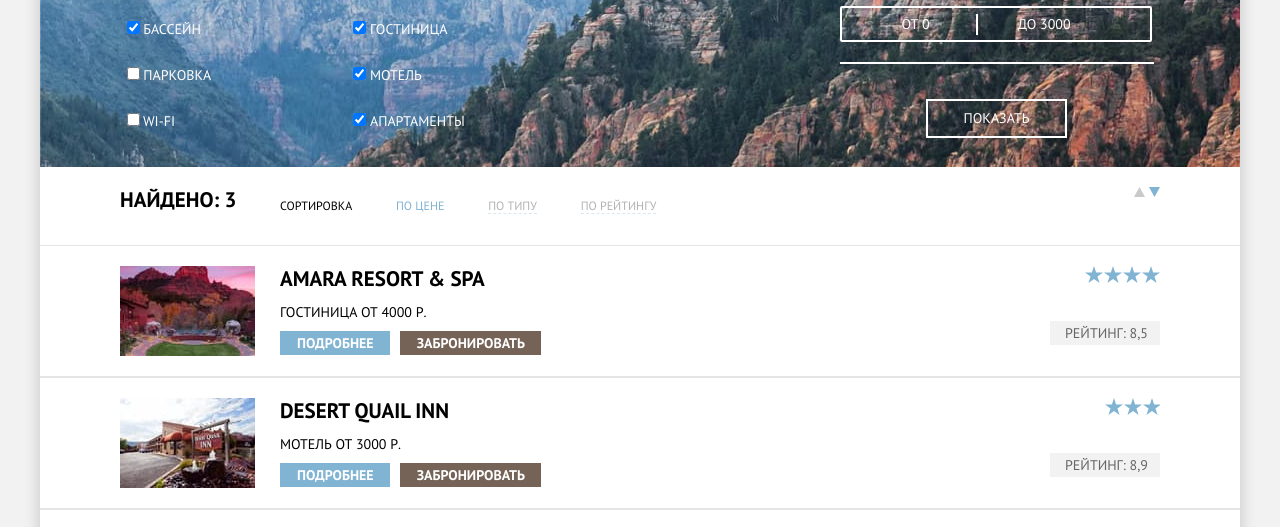
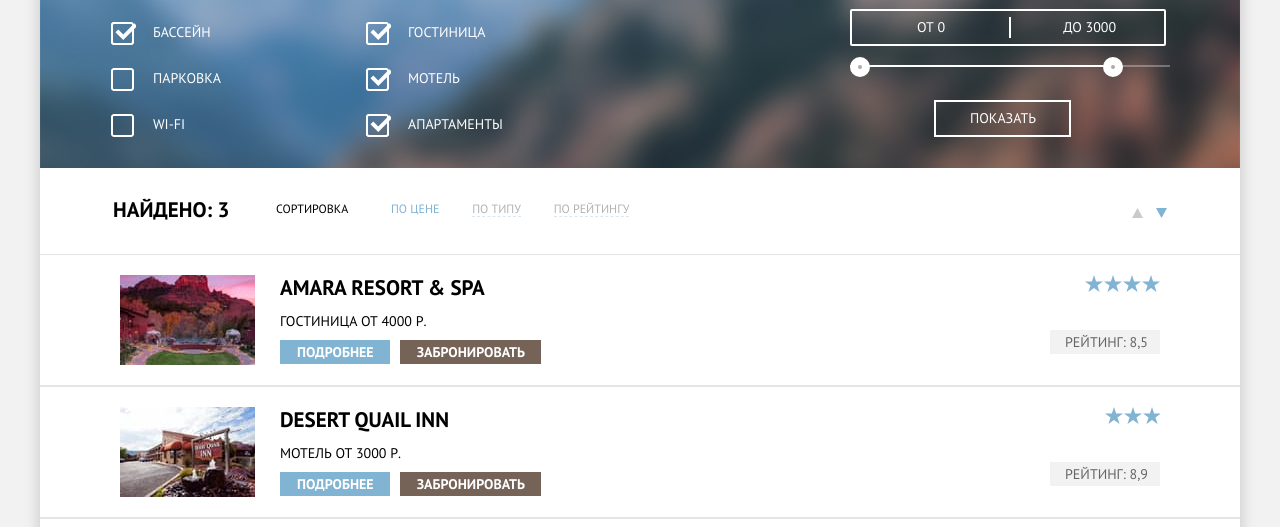
Before and after one commit to kterehov/1718947-sedona-30, a plain HTML site: page catalog.html in a window 1280 px wide. Shown: the part 106-633 px from the top of the page. Drawn offline with Linux system fonts and the light colour scheme.

Commit message:
Catalog style

```diff
--- a/catalog.html
+++ b/catalog.html
@@ -12,7 +12,7 @@
   <link href="css/normalize.css" rel="stylesheet">
   <link href="css/style.css" rel="stylesheet">
 </head>
-<body>
+<body class="page-body">
 <div class="wrap">
   <header class="main-header">
     <nav class="main-nav">
@@ -30,23 +30,26 @@
     </nav>
   </header>
   <main class="main-promo">
-    <h1 class="header-hidden">Седона поиск гостиниц</h1>
+    <h1 class="visually-hidden">Седона поиск гостиниц</h1>
     <section class="filter-wrap">
-      <h2 class="header-hidden">Фильтр товаров</h2>
+      <h2 class="visually-hidden">Фильтр товаров</h2>
       <form method="get" class="grid filter-form" action="https://echo.htmlacademy.ru">
         <fieldset class="form-infrastructure">
           <legend>Инфраструктура:</legend>
           <ul class="form-list">
             <li class="form-item">
-              <input class="filter-input-checkbox" type="checkbox" name="props[1][]" id="filter-props-1-1" checked>
+              <input class="visually-hidden filter-input-checkbox" type="checkbox" name="props[1][]"
+                     id="filter-props-1-1" checked>
               <label for="filter-props-1-1">Бассейн</label>
             </li>
             <li class="form-item">
-              <input class="filter-input-checkbox" type="checkbox" name="props[1][]" id="filter-props-1-2">
+              <input class="visually-hidden filter-input-checkbox" type="checkbox" name="props[1][]"
+                     id="filter-props-1-2">
               <label for="filter-props-1-2">Парковка</label>
             </li>
             <li class="form-item">
-              <input class="filter-input-checkbox" type="checkbox" name="props[1][]" id="filter-props-1-3">
+              <input class="visually-hidden filter-input-checkbox" type="checkbox" name="props[1][]"
+                     id="filter-props-1-3">
               <label for="filter-props-1-3">Wi-Fi</label>
             </li>
           </ul>
@@ -55,15 +58,18 @@
           <legend>Тип жилья:</legend>
           <ul class="form-list">
             <li class="form-item">
-              <input class="filter-input-checkbox" type="checkbox" name="props[2][]" id="filter-props-2-1" checked>
+              <input class="filter-input-checkbox visually-hidden" type="checkbox" name="props[2][]"
+                     id="filter-props-2-1" checked>
               <label for="filter-props-2-1">Гостиница</label>
             </li>
             <li class="form-item">
-              <input class="filter-input-checkbox" type="checkbox" name="props[2][]" id="filter-props-2-2" checked>
+              <input class="filter-input-checkbox visually-hidden" type="checkbox" name="props[2][]"
+                     id="filter-props-2-2" checked>
               <label for="filter-props-2-2">Мотель</label>
             </li>
             <li class="form-item">
-              <input class="filter-input-checkbox" type="checkbox" name="props[2][]" id="filter-props-2-3" checked>
+              <input class="filter-input-checkbox visually-hidden" type="checkbox" name="props[2][]"
+                     id="filter-props-2-3" checked>
               <label for="filter-props-2-3">Апартаменты</label>
             </li>
           </ul>
@@ -71,14 +77,19 @@
         <fieldset class="form-price">
           <legend class="form-price-legend">Стоимость в сутки (р):</legend>
           <div class="form-input-border">
-            <label>ОТ</label>
-            <input class="filter-input-text" type="text" name="min" placeholder="0">
-            <label class="form-input-vertical">ДО</label>
-            <input class="filter-input-text" type="text" name="max" placeholder="3000">
+            <label class="price-min">ОТ
+              <input class="filter-input-text" type="text" name="min" placeholder="0">
+            </label>
+            <label class="price-max form-input-vertical">ДО
+              <input class="filter-input-text" type="text" name="max" placeholder="3000">
+            </label>
           </div>
           <div class="form-price-range">
-            <div></div>
-            <div></div>
+            <div class="scale">
+              <div class="bar"></div>
+            </div>
+            <div class="toggle toggle-min"></div>
+            <div class="toggle toggle-max"></div>
           </div>
           <div class="form-price-button">
             <button class="filter-button" type="submit">Показать</button>
@@ -88,7 +99,7 @@
     </section>
     <section class="sort-wrap">
       <span class="sort-head">Найдено: 3</span>
-      <div>
+      <div class="sort-type">
         <h2 class="sort-header">Сортировка</h2>
         <ul class="sort-list">
           <li class="sort-item"><a class="sort-link sort-link-active">По цене</a></li>
@@ -110,7 +121,7 @@
       </div>
     </section>
     <section class="catalog-wrap">
-      <h2 class="header-hidden">Товары</h2>
+      <h2 class="visually-hidden">Товары</h2>
       <ul class="catalog-list">
         <li class="catalog-item">
           <img src="img/content/amara-resort-spa.jpg" width="135" height="90" alt="Гостиница Amara Resort & Spa">
@@ -151,17 +162,18 @@
         </li>
       </ul>
     </section>
+    <div></div>
   </main>
-  <footer class="main-footer">
+  <footer class="main-footer catalog-footer">
     <div class="footer-company">
-      <h2 class="header-hidden">Как нас найти</h2>
+      <h2 class="visually-hidden">Как нас найти</h2>
       <p>
         <a class="link-footer">#visitSEDONA</a><br>
         ТЕЛ: <a class="link-footer" href="tel:+74956660166">+7(495) 666-01-66</a>
       </p>
     </div>
     <div class="footer-social">
-      <h2 class="header-hidden">Давайте дружить!</h2>
+      <h2 class="visually-hidden">Давайте дружить!</h2>
       <ul class="social-list">
         <li class="social-item">
           <a href="#" class="button-light social-button"><img class="social-img" src="img/icon/twitter.svg"></a>
--- a/css/style.css
+++ b/css/style.css
@@ -72,6 +72,7 @@
   background: var(--fourth-light-dark);
   color: var(--first-dark);
   text-transform: uppercase;
+  height: 100%;
 }
 
 .wrap {
@@ -81,6 +82,12 @@
   max-width: 1200px;
   box-shadow: 0px 5px 15px rgba(0, 1, 1, 0.2);
   display: grid;
+  grid-template-rows: min-content 1fr;
+  min-height: 100%;
+}
+
+.page-body {
+  height: 100%;
 }
 
 .nav-link {
@@ -153,7 +160,7 @@
   line-height: var(--font-height-third);
 }
 
-.header-hidden {
+.header-hidden, .visually-hidden {
   position: absolute;
   width: 1px;
   height: 1px;
@@ -165,6 +172,34 @@
   clip: rect(0 0 0 0);
   overflow: hidden;
 }
+
+.form-item label {
+  position: relative;
+  display: block;
+  cursor: pointer;
+  user-select: none;
+}
+
+.filter-input-checkbox + label::before {
+  content: "";
+  background: url("../img/icon/checkbox-off.svg") no-repeat no-repeat;
+  position: absolute;
+  left: -42px;
+  width: 25px;
+  height: 23px;
+  border: 0;
+}
+
+.filter-input-checkbox:checked + label::after {
+  content: "";
+  background: url("../img/icon/checkbox-on.svg") no-repeat no-repeat;
+  position: absolute;
+  left: -42px;
+  width: 25px;
+  height: 23px;
+  border: 0;
+}
+
 
 .promo-list {
   padding: 0;
@@ -381,21 +416,21 @@
 }
 
 .filter-wrap {
-  background: url("../img/logo/promo-index.jpg") no-repeat center -200px;
+  background: url("../img/logo/filter.jpg") no-repeat center;
 }
 
 .filter-form {
-  padding: 20px 74px 20px 74px;
+  padding: 26px 74px 31px 72px;
   justify-content: left;
   text-align: left;
 }
 
 .form-item {
-  margin-top: 20px;
+  margin-top: 25px;
 }
 
 .form-price {
-  width: 314px;
+  width: 320px;
   text-align: left;
   padding-left: 270px;
 }
@@ -404,9 +439,9 @@
   border: 2px solid var(--fifth-color);
   box-sizing: border-box;
   border-radius: 2px;
-  padding: 3px 60px ;
+  padding: 0px;
   display: inline-block;
-  margin-bottom: 20px;
+  margin-bottom: 19px;
 }
 
 .form-price-button {
@@ -416,17 +451,48 @@
 .filter-input-text {
   padding: 0;
   margin: 0;
-  width: 50px;
+  width: 68px;
 }
 
 .form-price-legend {
-  margin-bottom:10px;
+  margin-bottom: 12px;
 }
 
 .form-price-range {
+  position: relative;
   width: auto;
-  border: 1px solid var(--fifth-color);
-  margin-bottom: 35px;
+  margin-bottom: 33px;
+}
+
+.form-price-range .scale {
+  height: 2px;
+  background: var(--tenth-color);
+}
+
+.form-price-range .bar {
+  width: 81%;
+  height: 2px;
+  background: var(--fifth-color);
+}
+
+.form-price-range .toggle {
+  width: 4px;
+  height: 4px;
+  padding: 0;
+  border: 8px solid #ffffff;
+  background-color: #ababab;
+  border-radius: 50%;
+  position: absolute;
+  top: -8px;
+  left: 0;
+}
+
+.form-price-range .toggle-min {
+  left: 0px;
+}
+
+.form-price-range .toggle-max {
+  left: 253px;
 }
 
 .sort-list-button, .catalog-rating {
@@ -437,7 +503,7 @@
 
 .sort-header {
   display: inline-block;
-  margin-right: 40px;
+  margin: 0 39px 0 0;
 }
 
 .sort-list {
@@ -451,21 +517,33 @@
 
 .sort-item {
   display: inline;
-  margin-right: 40px;
+  margin-right: 29px;
 }
 
 .sort-wrap {
   display: grid;
-  grid-template-columns: 160px auto 140px;
+  grid-template-columns: 163px auto 140px;
   line-height: 0;
   text-align: left;
-  padding:20px 80px 20px 80px;
+  padding: 27px 73px 31px 73px;
 }
 
 .sort-wrap .sort-head {
   font-weight: var(--font-weight-bold);
   font-size: var(--font-size-fourth);
   line-height: var(--font-height-fifth);
+}
+
+.sort-list-button span:first-child {
+  margin-right: 9px;
+}
+
+.sort-list-button {
+  padding-top: 13px;
+}
+
+.sort-head {
+  margin-top: 2px;
 }
 
 .sort-wrap h2 {
@@ -524,10 +602,19 @@
   padding:20px 80px 20px 80px;
 }
 
+.price-min {
+  margin-left: 65px;
+}
+
+.price-max {
+  margin-top:6px;
+  padding-left: 52px;
+  padding-right: 10px;
+  margin-bottom:6px;
+}
+
 .form-input-vertical {
   line-height: 0;
-  margin: 0;
-  padding-left: 40px;
   display: inline-block;
   border-left: 2px solid var(--fifth-color);
 }
@@ -541,6 +628,8 @@
 
 .filter-form fieldset {
   border: 0;
+  padding: 0;
+  margin: 0;
 }
 
 .filter-form label {
@@ -551,7 +640,7 @@
 }
 
 .form-list {
-  padding: 0;
+  padding: 0 0 0 41px;
   margin:0;
 }
 
@@ -573,7 +662,8 @@
   line-height: var(--font-height-third);
   color: var(--fifth-color);
   text-transform: uppercase;
-  padding: 7px 36px 7px 36px;
+  padding: 6px 33px 6px 34px;
+  margin-right: 15px;
 }
 
 .filter-button:hover {
@@ -700,8 +790,12 @@
 
 .grid {
   display: grid;
-  grid-template-columns: 1fr 1fr 1fr;
+  grid-template-columns: 255px 1fr 316px;
   justify-content: center;
+}
+
+.form-house {
+
 }
 
 .promo-item {
@@ -751,11 +845,6 @@
   font-size: var(--font-size-fifth);
 }
 
-.header-hidden {
-  margin: 0;
-  visibility: hidden;
-}
-
 .promo-modal {
   padding-top: 59px;
 }
@@ -769,6 +858,10 @@
   margin-top: -120px;
   background: var(--eleventh-color);
   z-index: 100;
+}
+
+.catalog-footer {
+  margin-top: 0px;
 }
 
 .footer-company p {
@@ -850,3 +943,7 @@
 .footer-company p {
   margin: 0;
 }
+
+.sort-type {
+  align-self: center;
+}
```
Also changed, not shown: index.html (+7 -7 lines), img/logo/filter.jpg (added).
